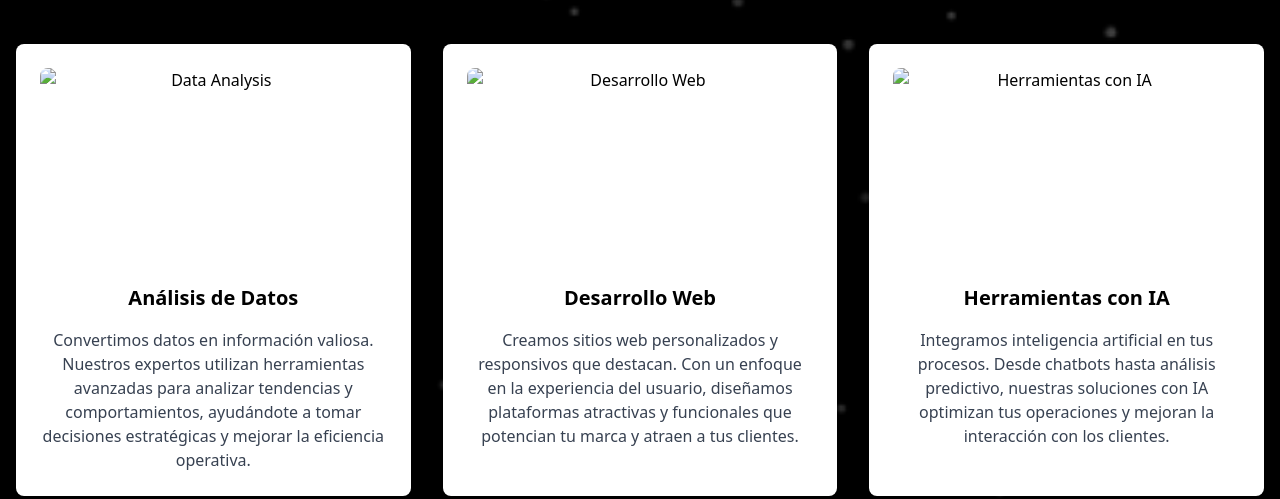
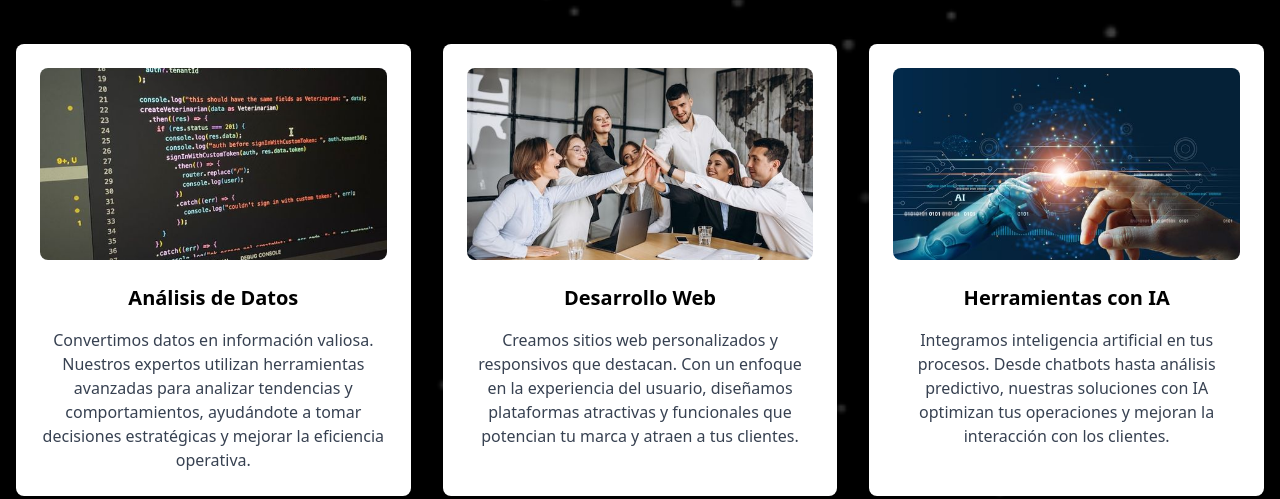
Before and after one commit to vtroitino-uade/new-commerce, a website: page services.html in a window 1280 px wide. Shown: the part 598-1097 px from the top of the page. Drawn offline with nearby package versions, Linux system fonts and the light colour scheme; files that its build step writes are made by us from their sources; the site is published under a folder, as on GitHub Pages, so addresses that start at the root find nothing; files whose address does not match are found by name.

Commit message:
Update services.html

```diff
--- a/services.html
+++ b/services.html
@@ -52,7 +52,7 @@
             <!-- Servicio 1: Data Analysis -->
             <div class="bg-white text-black p-6 rounded-lg shadow-lg transition-transform duration-300 transform hover:scale-105">
                 <img
-                    src="/IMG/Data.jpg"
+                    src="./assets/img/Data.jpg"
                     alt="Data Analysis"
                     class="w-full h-48 object-cover mb-6 rounded-lg"
                 />
@@ -66,7 +66,7 @@
             <!-- Servicio 2: Desarrollo Web -->
             <div class="bg-white text-black p-6 rounded-lg shadow-lg transition-transform duration-300 transform hover:scale-105">
                 <img
-                    src="/IMG/Team.jpg"
+                    src="./assets/img/Team.jpg"
                     alt="Desarrollo Web"
                     class="w-full h-48 object-cover mb-6 rounded-lg"
                 />
@@ -80,7 +80,7 @@
             <!-- Servicio 3: Herramientas con IA -->
             <div class="bg-white text-black p-6 rounded-lg shadow-lg transition-transform duration-300 transform hover:scale-105">
                 <img
-                    src="/IMG/Ia.jpg"
+                    src="./assets/img/Ia.jpg"
                     alt="Herramientas con IA"
                     class="w-full h-48 object-cover mb-6 rounded-lg"
                 />
```
